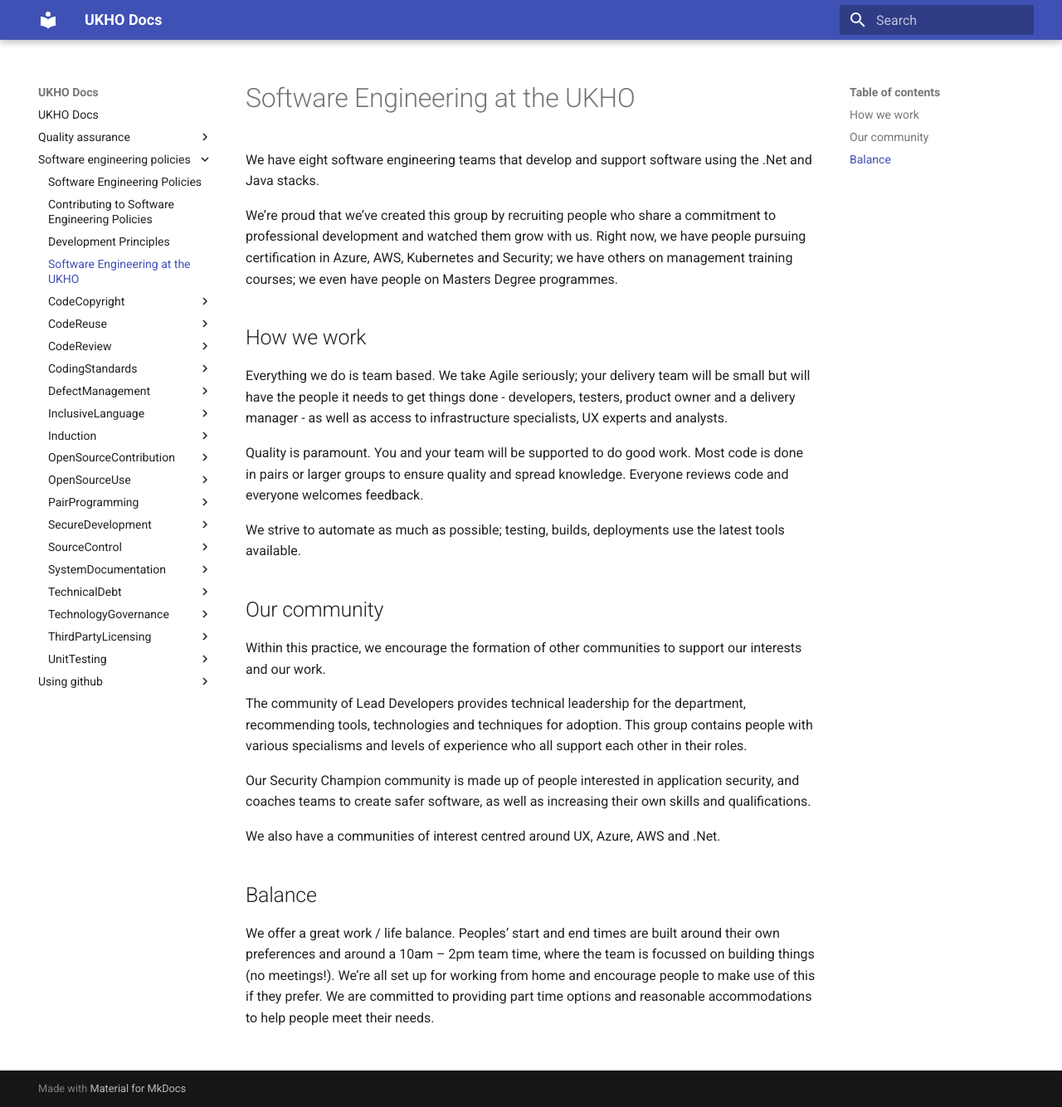
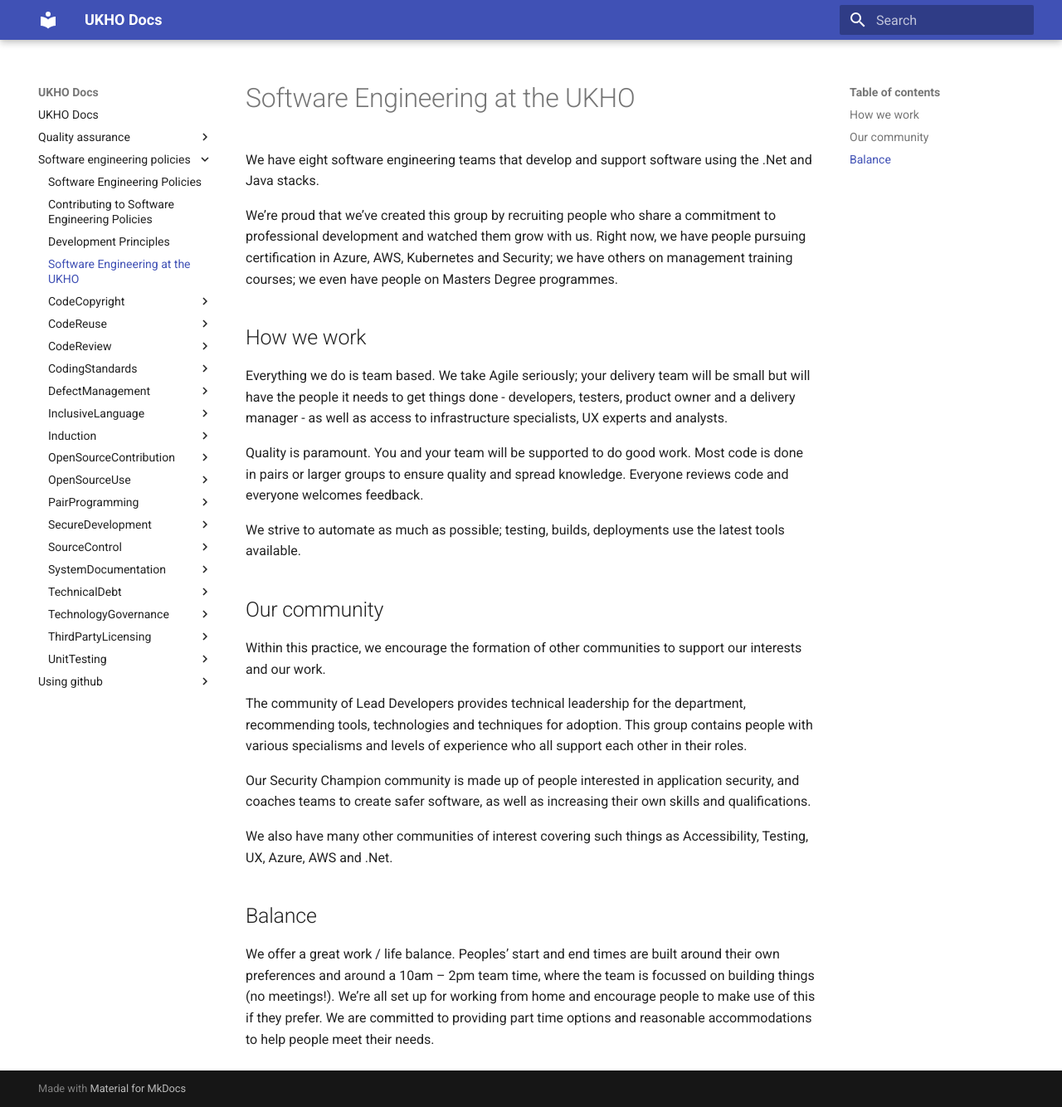
Before and after one commit to UKHO/docs, an MkDocs documentation site: the page built from docs/software-engineering-policies/engineering-team.md, in a window 1280 px wide and 1334 px high. Shown: the whole window at 83% size. Built offline with MkDocs 1.6.1 and Material for MkDocs 9.7.7, drawn with Linux system fonts in a browser that asks for light colours.

Commit message:
Update engineering-team.md
added more communities of interest

```diff
--- a/docs/software-engineering-policies/engineering-team.md
+++ b/docs/software-engineering-policies/engineering-team.md
@@ -20,7 +20,7 @@ The community of Lead Developers provides technical leadership for the departmen
 
 Our Security Champion community is made up of people interested in application security, and coaches teams to create safer software, as well as increasing their own skills and qualifications.
 
-We also have a communities of interest centred around UX, Azure, AWS and .Net.
+We also have many other communities of interest covering such things as Accessibility, Testing, UX, Azure, AWS and .Net.
 
 ## Balance
 
```
